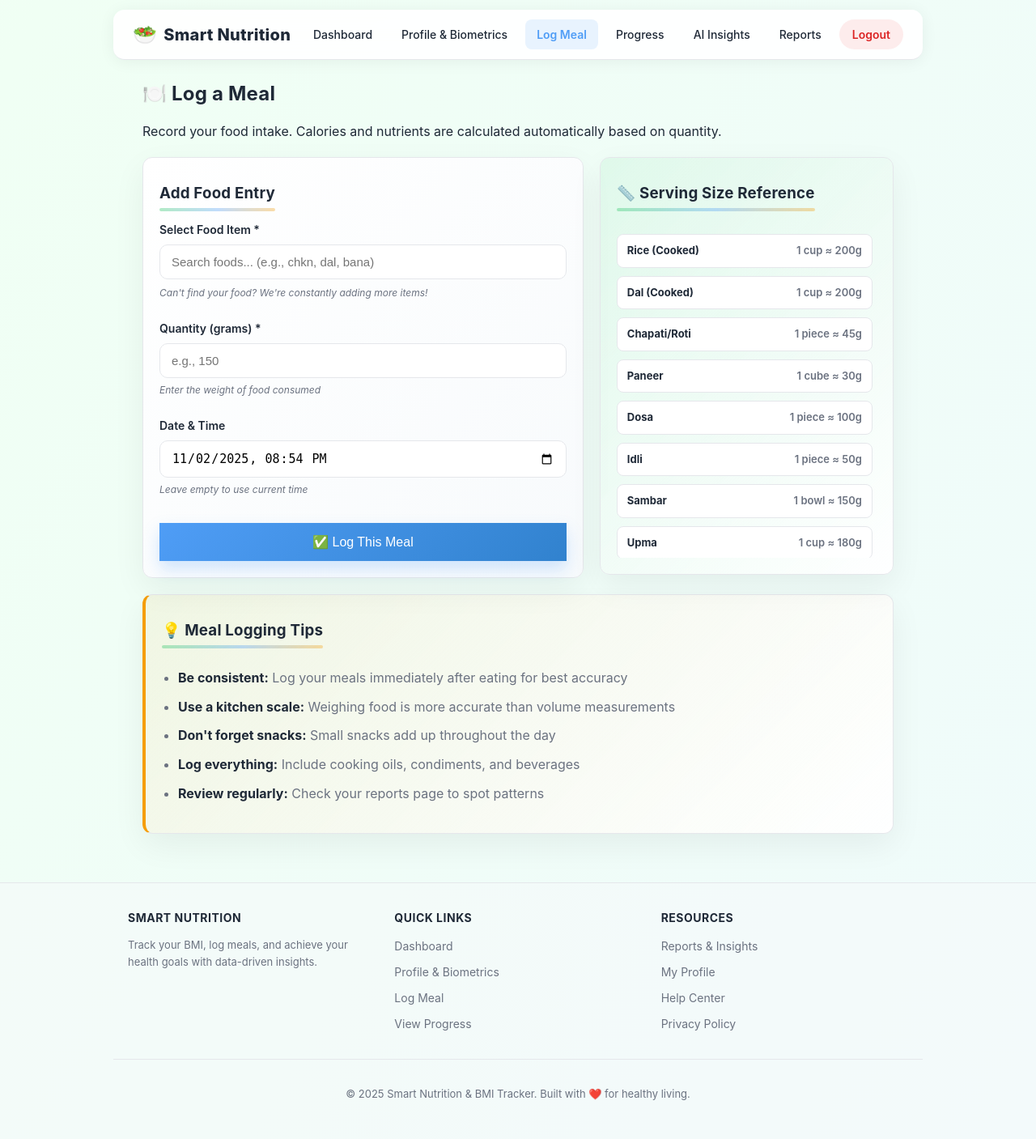
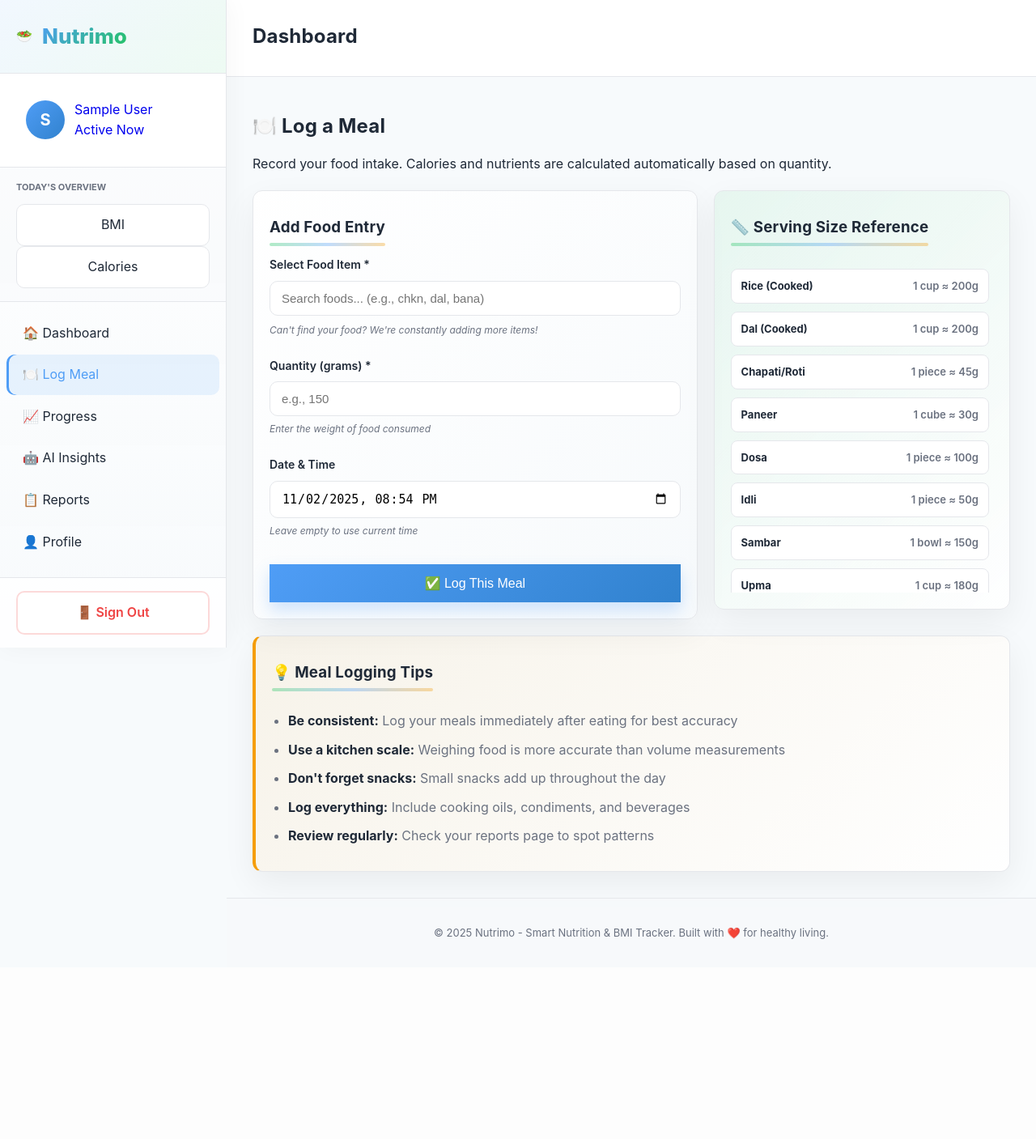
Before and after one commit to nehaa-aa/DBMSproject2, a Flask app: page /meal in a window 1280 px wide. Shown: the whole page at 81% size. After the commit the page ends 1160 px from the top, so only its background shows below. Run offline with Flask 3, Linux system fonts and the light colour scheme; the visitor is signed in with stand-in values (Sample User, id 1); data that the repository does not hold is empty.

Commit message:
side panel added

```diff
--- a/frontend/templates/base.html
+++ b/frontend/templates/base.html
@@ -2,282 +2,330 @@
 <html lang="en">
 <head>
   <meta charset="utf-8">
-  <title>{% block title %}Smart Nutrition & BMI{% endblock %}</title>
+  <title id="nutrimo">{% block title %}Nutrimo - Smart Nutrition & BMI{% endblock %}</title>
   <meta name="viewport" content="width=device-width, initial-scale=1" />
   <link rel="stylesheet" href="{{ url_for('static', filename='css/style.css') }}">
   <style>
-    /* Enhanced Navigation Styles */
-    .nav {
+    /* ============================================
+       PRODUCTION-GRADE BASE TEMPLATE
+       Modern Sidebar Navigation with Glass UI
+    ============================================ */
+
+    #nutrimo{
+      z-index: 1000;
+    }
+    :root {
+      --bg: #f7fafc;
+      --surface: #ffffff;
+      --text: #1f2937;
+      --muted: #6b7280;
+      --primary: #4f9df6;
+      --primary-600: #3182ce;
+      --accent: #22c55e;
+      --warn: #f59e0b;
+      --danger: #ef4444;
+      --border: #e5e7eb;
+      --radius: 12px;
+      --shadow: 0 6px 24px rgba(0,0,0,0.06);
+      --sidebar-width: 280px;
+      --topbar-height: 64px;
+      --transition: all 0.3s cubic-bezier(0.4, 0, 0.2, 1);
+    }
+
+    * {
+      box-sizing: border-box;
+      margin: 0;
+      padding: 0;
+    }
+
+    body {
+      font-family: 'Inter', -apple-system, BlinkMacSystemFont, 'Segoe UI', Roboto, sans-serif;
+      line-height: 1.6;
+      color: var(--text);
+      background: var(--bg);
+      overflow-x: hidden;
+    }
+
+    .app-container {
+      display: flex;
+      min-height: 100vh;
+    }
+
+    /* Sidebar */
+    .sidebar {
+      width: var(--sidebar-width);
+      background: linear-gradient(180deg, rgba(255,255,255,0.98), rgba(247,250,252,0.95));
+      backdrop-filter: blur(20px);
+      border-right: 1px solid var(--border);
+      position: fixed;
+      left: 0;
+      top: 0;
+      bottom: 0;
+      z-index: 1000;
+      overflow-y: auto;
+      overflow-x: hidden;
+      box-shadow: 2px 0 30px rgba(0,0,0,0.04);
+      display: flex;
+      flex-direction: column;
+      transition: transform 0.3s ease;
+    }
+
+    .sidebar-header {
+      padding: 24px 20px;
+      border-bottom: 1px solid var(--border);
+      background: linear-gradient(135deg, rgba(79,157,246,0.08), rgba(34,197,94,0.08));
+      position: sticky;
+      top: 0;
+      z-index: 10;
+    }
+
+    .sidebar-logo {
+      display: flex;
+      align-items: center;
+      gap: 12px;
+      text-decoration: none;
+      color: var(--text);
+    }
+
+    .sidebar-logo-text {
+      font-size: 26px;
+      font-weight: 800;
+      background: linear-gradient(135deg, var(--primary), var(--accent));
+      -webkit-background-clip: text;
+      -webkit-text-fill-color: transparent;
+    }
+
+    .sidebar-profile {
+      padding: 20px;
+      border-bottom: 1px solid var(--border);
+      background: white;
+    }
+
+    .profile-compact {
+      display: flex;
+      align-items: center;
+      gap: 12px;
+      text-decoration: none;
+      padding: 12px;
+      border-radius: 12px;
+      transition: var(--transition);
+    }
+
+    .profile-avatar-small {
+      width: 48px;
+      height: 48px;
+      border-radius: 50%;
+      background: linear-gradient(135deg, #4f9df6, #3182ce);
+      display: flex;
+      align-items: center;
+      justify-content: center;
+      font-size: 20px;
+      font-weight: 700;
+      color: white;
+    }
+
+    .sidebar-quick-stats {
+      padding: 16px 20px;
+      border-bottom: 1px solid var(--border);
+      background: rgba(247,250,252,0.5);
+    }
+
+    .quick-stats-title {
+      font-size: 11px;
+      text-transform: uppercase;
+      color: var(--muted);
+      font-weight: 700;
+      margin-bottom: 12px;
+    }
+
+    .quick-stat-item {
+      background: white;
+      padding: 12px;
+      border-radius: 10px;
+      text-align: center;
+      border: 1px solid var(--border);
+    }
+
+    .quick-stat-value.bmi {
+      background: linear-gradient(135deg, var(--primary), var(--accent));
+      -webkit-background-clip: text;
+      -webkit-text-fill-color: transparent;
+    }
+
+    .sidebar-nav {
+      padding: 12px 0;
+      flex: 1;
+    }
+
+    .nav-item {
+      display: flex;
+      align-items: center;
+      gap: 14px;
+      padding: 12px 20px;
+      color: var(--text);
+      text-decoration: none;
+      transition: var(--transition);
+      margin: 2px 8px;
+      border-radius: 10px;
+    }
+
+    .nav-item.active {
+      background: rgba(79,157,246,0.12);
+      color: var(--primary);
+      box-shadow: inset 3px 0 0 var(--primary);
+    }
+
+    .sidebar-footer {
+      padding: 16px 20px;
+      border-top: 1px solid var(--border);
+      background: rgba(255,255,255,0.8);
+    }
+
+    .logout-btn {
+      display: flex;
+      align-items: center;
+      justify-content: center;
+      gap: 10px;
+      width: 100%;
+      padding: 12px;
+      background: white;
+      color: var(--danger);
+      border: 2px solid rgba(239,68,68,0.2);
+      border-radius: 10px;
+      text-decoration: none;
+      font-weight: 600;
+      transition: var(--transition);
+    }
+
+    .main-content {
+      flex: 1;
+      margin-left: var(--sidebar-width);
+      min-height: 100vh;
+      display: flex;
+      flex-direction: column;
+    }
+
+    .top-bar {
+      background: rgba(255,255,255,0.98);
+      border-bottom: 1px solid var(--border);
+      padding: 16px 32px;
+      display: flex;
+      align-items: center;
+      justify-content: space-between;
       position: sticky;
       top: 0;
       z-index: 100;
-      display: flex;
-      align-items: center;
-      justify-content: space-between;
-      padding: 12px 24px;
-      background: rgba(255,255,255,.92);
-      backdrop-filter: saturate(140%) blur(12px);
-      border-bottom: 1px solid var(--border);
-      box-shadow: 0 2px 20px rgba(0,0,0,0.06);
-      margin-bottom: 20px;
     }
 
-    .brand {
-      font-weight: 800;
-      font-size: 20px;
+    .page-title {
+      font-size: 24px;
+      font-weight: 700;
       color: var(--text);
-      text-decoration: none;
-      letter-spacing: 0.3px;
-      display: flex;
-      align-items: center;
-      gap: 8px;
     }
 
-    .brand-icon {
-      font-size: 24px;
+    .content-container {
+      padding: 32px;
+      max-width: 1400px;
+      margin: 0 auto;
+      width: 100%;
+      flex: 1;
     }
 
-    .nav-links {
-      display: flex;
-      gap: 8px;
-      align-items: center;
-    }
-
-    .nav-links a {
-      color: var(--text);
-      text-decoration: none;
-      padding: 8px 14px;
-      border-radius: 8px;
-      font-size: 14px;
-      font-weight: 500;
-      position: relative;
-      transition: all 0.2s ease;
-    }
-
-    .nav-links a:hover {
-      background: rgba(79,157,246,0.08);
-      color: var(--primary);
-    }
-
-    .nav-links a.active {
-      background: rgba(79,157,246,0.12);
-      color: var(--primary);
-      font-weight: 600;
-    }
-
-    .nav-links .nav-button {
-      padding: 8px 16px;
-      background: linear-gradient(135deg, var(--primary), var(--primary-600));
-      color: white;
-      border-radius: 20px;
-      font-weight: 600;
-      box-shadow: 0 2px 8px rgba(79,157,246,0.3);
-    }
-
-    .nav-links .nav-button:hover {
-      background: linear-gradient(135deg, var(--primary-600), var(--primary));
-      transform: translateY(-1px);
-      box-shadow: 0 4px 12px rgba(79,157,246,0.4);
-    }
-
-    .nav-links .logout-button {
-      padding: 8px 16px;
-      background: rgba(239,68,68,0.1);
-      color: #dc2626;
-      border-radius: 20px;
-      font-weight: 600;
-    }
-
-    .nav-links .logout-button:hover {
-      background: rgba(239,68,68,0.15);
-    }
-
-    /* Mobile Menu */
-    .mobile-menu-toggle {
-      display: none;
-      background: none;
-      border: none;
-      font-size: 24px;
-      cursor: pointer;
-      padding: 8px;
-    }
-
-    @media (max-width: 768px) {
-      .nav-links {
-        display: none;
-        position: absolute;
-        top: 100%;
-        left: 0;
-        right: 0;
-        background: white;
-        flex-direction: column;
-        padding: 16px;
-        box-shadow: 0 8px 20px rgba(0,0,0,0.1);
-        border-top: 1px solid var(--border);
-      }
-
-      .nav-links.mobile-open {
-        display: flex;
-      }
-
-      .nav-links a {
-        width: 100%;
-        text-align: left;
-        padding: 12px 16px;
-      }
-
-      .mobile-menu-toggle {
-        display: block;
-      }
-
-      .nav {
-        flex-wrap: wrap;
-      }
-    }
-
-    /* Page Wrapper */
-    .page-wrapper {
-      min-height: calc(100vh - 200px);
-    }
-
-    /* Footer */
     .footer {
-      margin-top: 60px;
-      padding: 32px 0;
+      margin-top: auto;
+      padding: 32px;
       border-top: 1px solid var(--border);
       background: rgba(247,250,252,0.5);
-    }
-
-    .footer-content {
-      max-width: 1000px;
-      margin: 0 auto;
-      padding: 0 18px;
-      display: grid;
-      grid-template-columns: repeat(auto-fit, minmax(200px, 1fr));
-      gap: 24px;
-    }
-
-    .footer-section h4 {
-      margin: 0 0 12px;
-      font-size: 14px;
-      font-weight: 700;
-      color: var(--text);
-      text-transform: uppercase;
-      letter-spacing: 0.5px;
-    }
-
-    .footer-section ul {
-      list-style: none;
-      padding: 0;
-      margin: 0;
-    }
-
-    .footer-section li {
-      margin-bottom: 8px;
-    }
-
-    .footer-section a {
-      color: var(--muted);
-      text-decoration: none;
-      font-size: 14px;
-      transition: color 0.2s ease;
-    }
-
-    .footer-section a:hover {
-      color: var(--primary);
-    }
-
-    .footer-bottom {
-      max-width: 1000px;
-      margin: 24px auto 0;
-      padding: 0 18px;
       text-align: center;
       color: var(--muted);
       font-size: 13px;
-      border-top: 1px solid var(--border);
-      padding-top: 20px;
     }
+
   </style>
 </head>
 <body>
   {% if not hide_nav %}
-  <header class="nav">
-    <a class="brand" href="/">
-      <span class="brand-icon">🥗</span>
-      Smart Nutrition
-    </a>
-
-    <button class="mobile-menu-toggle" onclick="toggleMobileMenu()">☰</button>
-
-    <nav class="nav-links" id="navLinks">
-      <a href="/dashboard" {% if request.path == '/dashboard' %}class="active"{% endif %}>Dashboard</a>
-      <a href="/profile" {% if request.path == '/profile' or request.path == '/biometrics' %}class="active"{% endif %}>Profile & Biometrics</a>
-      <a href="/meal" {% if request.path == '/meal' %}class="active"{% endif %}>Log Meal</a>
-      <a href="/progress" {% if request.path == '/progress' %}class="active"{% endif %}>Progress</a>
-      <a href="/ml-insights" {% if request.path == '/ml-insights' %}class="active"{% endif %}>AI Insights</a>
-      <a href="/reports" {% if request.path == '/reports' %}class="active"{% endif %}>Reports</a>
-      <a href="/logout" class="logout-button">Logout</a>
-    </nav>
-  </header>
-  {% endif %}
-
-  <main class="container page-wrapper">
-    {% block content %}{% endblock %}
-  </main>
-
-  {% if not hide_nav %}
-  <footer class="footer">
-    <div class="footer-content">
-      <div class="footer-section">
-        <h4>Smart Nutrition</h4>
-        <p style="color: var(--muted); font-size: 13px; line-height: 1.6;">
-          Track your BMI, log meals, and achieve your health goals with data-driven insights.
-        </p>
+  <div class="app-container">
+    <!-- Sidebar -->
+    <aside class="sidebar" id="sidebar">
+      <div class="sidebar-header">
+        <a href="/" class="sidebar-logo">
+          <span class="sidebar-logo-icon">🥗</span>
+          <span class="sidebar-logo-text">Nutrimo</span>
+        </a>
       </div>
 
-      <div class="footer-section">
-        <h4>Quick Links</h4>
-        <ul>
-          <li><a href="/dashboard">Dashboard</a></li>
-          <li><a href="/profile">Profile & Biometrics</a></li>
-          <li><a href="/meal">Log Meal</a></li>
-          <li><a href="/progress">View Progress</a></li>
-        </ul>
+      <div class="sidebar-profile">
+        <a href="/profile" class="profile-compact">
+          <div class="profile-avatar-small">
+            {{ session.get('user_name', 'U')[0].upper() }}
+          </div>
+          <div class="profile-info-compact">
+            <div class="profile-name">{{ session.get('user_name', 'User') }}</div>
+            <div class="profile-status">
+              <span class="status-indicator"></span>
+              <span>Active Now</span>
+            </div>
+          </div>
+        </a>
       </div>
 
-      <div class="footer-section">
-        <h4>Resources</h4>
-        <ul>
-          <li><a href="/reports">Reports & Insights</a></li>
-          <li><a href="/profile">My Profile</a></li>
-          <li><a href="#">Help Center</a></li>
-          <li><a href="#">Privacy Policy</a></li>
-        </ul>
+      <div class="sidebar-quick-stats" id="sidebarStats">
+        <div class="quick-stats-title">Today's Overview</div>
+        <div class="quick-stats-grid">
+          <div class="quick-stat-item">
+            <div class="quick-stat-label">BMI</div>
+            <div class="quick-stat-value bmi" id="statBMI">
+              <span class="loading-placeholder"></span>
+            </div>
+          </div>
+          <div class="quick-stat-item">
+            <div class="quick-stat-label">Calories</div>
+            <div class="quick-stat-value" id="statCals">
+              <span class="loading-placeholder"></span>
+            </div>
+          </div>
+        </div>
       </div>
+
+      <nav class="sidebar-nav">
+        <a href="/dashboard" class="nav-item {% if request.path == '/dashboard' %}active{% endif %}">🏠 Dashboard</a>
+        <a href="/meal" class="nav-item {% if request.path == '/meal' %}active{% endif %}">🍽️ Log Meal</a>
+        <a href="/progress" class="nav-item {% if request.path == '/progress' %}active{% endif %}">📈 Progress</a>
+        <a href="/ml-insights" class="nav-item {% if request.path == '/ml-insights' %}active{% endif %}">🤖 AI Insights</a>
+        <a href="/reports" class="nav-item {% if request.path == '/reports' %}active{% endif %}">📋 Reports</a>
+        <a href="/profile" class="nav-item {% if request.path == '/profile' %}active{% endif %}">👤 Profile</a>
+      </nav>
+
+      <div class="sidebar-footer">
+        <a href="/logout" class="logout-btn">🚪 Sign Out</a>
+      </div>
+    </aside>
+
+    <div class="main-content">
+      <div class="top-bar">
+        <h1 class="page-title">{% block page_title %}Dashboard{% endblock %}</h1>
+      </div>
+
+      <div class="content-container">
+        {% block content %}{% endblock %}
+      </div>
+
+      <footer class="footer">
+        <p>&copy; 2025 Nutrimo - Smart Nutrition & BMI Tracker. Built with ❤️ for healthy living.</p>
+      </footer>
     </div>
+  </div>
 
-    <div class="footer-bottom">
-      <p>&copy; 2025 Smart Nutrition & BMI Tracker. Built with ❤️ for healthy living.</p>
-    </div>
-  </footer>
+  {% else %}
+  <!-- For pages without sidebar (e.g., login/signup) -->
+  <main>
+    {% block alt_content %}{% endblock %}
+  </main>
   {% endif %}
 
   <script>
-    function toggleMobileMenu() {
-      const navLinks = document.getElementById('navLinks');
-      navLinks.classList.toggle('mobile-open');
-    }
-
-    // Close mobile menu when clicking outside
-    document.addEventListener('click', function(event) {
-      const nav = document.querySelector('.nav');
-      const navLinks = document.getElementById('navLinks');
-      const toggle = document.querySelector('.mobile-menu-toggle');
-
-      if (navLinks && !nav.contains(event.target) && navLinks.classList.contains('mobile-open')) {
-        navLinks.classList.remove('mobile-open');
-      }
-    });
+    // Sidebar toggle logic and sidebar stats here...
   </script>
 </body>
 </html>
```
